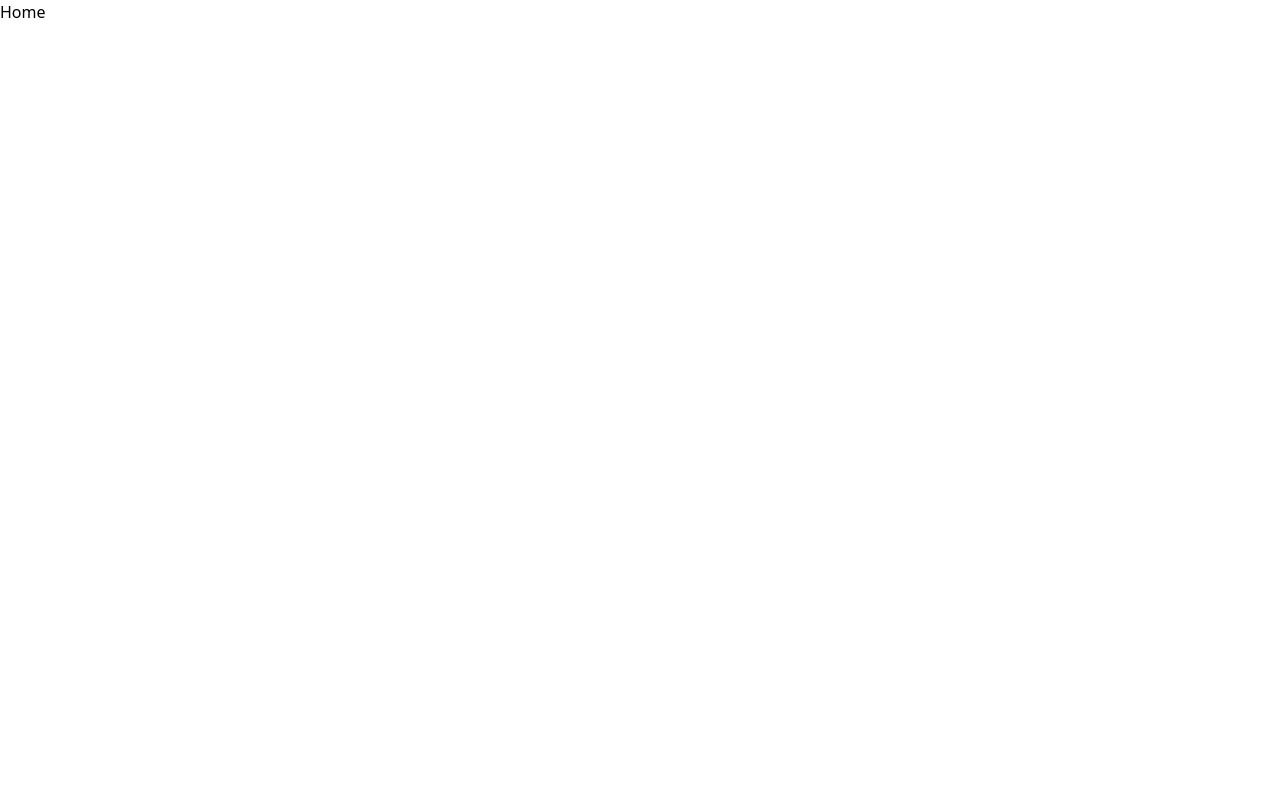
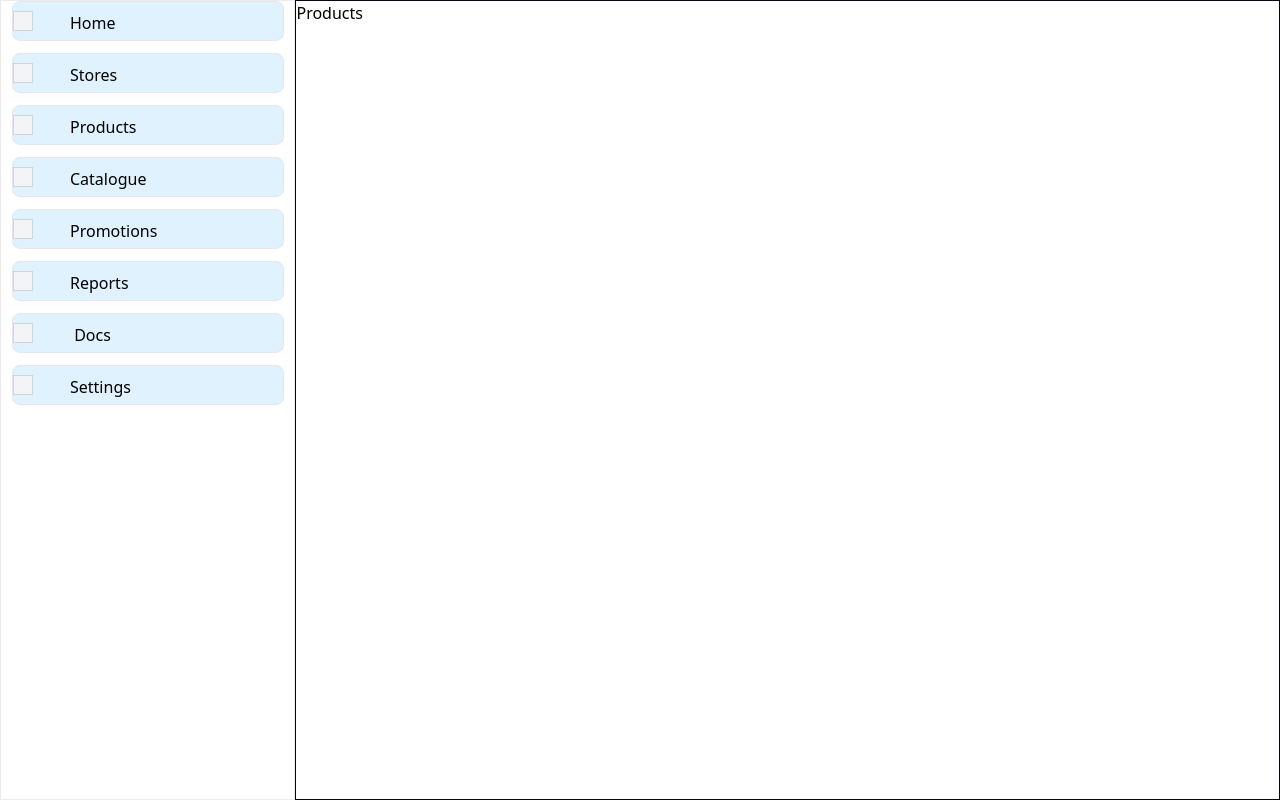
Before and after one commit to rajkishan7870/wit-by-bit, a React (Create React App) app in the folder frontend/: page / in a window 1280 px wide. Built offline with nearby package versions, Linux system fonts and the light colour scheme.

Commit message:
basic sidebar

```diff
--- /dev/null
+++ b/frontend/src/components/products/Products.tsx
@@ -0,0 +1,11 @@
+import React from 'react'
+
+interface Props {}
+
+const Products : React.FC<Props> = () => {
+  return (
+    <div>Products</div>
+  )
+}
+
+export default Products
--- /dev/null
+++ b/frontend/src/components/sidebar/Sidebar.module.css
@@ -0,0 +1,21 @@
+.parentContainer{
+    @apply flex flex-col items-center gap-3;
+}
+
+.spanInsideButton{
+    @apply flex flex-row absolute left-[43px];
+}
+
+
+.sideButton{
+    @apply bg-sky-100 w-[272px] h-[40px] rounded-[8px] border hover:border-sky-500 flex flex-row items-center;
+}
+
+
+.insideButton{
+    @apply w-[45px] h-[20px] absolute left-[70px];
+}
+
+.rectangle{
+    @apply w-[20px] h-[20px] bg-gray-100 border border-gray-300;
+}
--- /dev/null
+++ b/frontend/src/components/sidebar/Sidebar.tsx
@@ -0,0 +1,28 @@
+import React from 'react'
+import style from "./Sidebar.module.css"
+
+interface Props {}
+
+const Sidebar : React.FC<Props> = () => {
+
+
+  const sideBarArray = ["Home", "Stores", "Products", "Catalogue", "Promotions", "Reports", "Docs", "Settings"]
+
+  return (
+    <div className={style.parentContainer}>
+        {sideBarArray.map((ele)=>{
+          return(
+            <button className={style.sideButton}>
+
+              <span><div className={style.rectangle}></div></span>
+
+              <span className={style.insideButton}>{ele}</span>
+
+              </button>
+          )
+        })}
+    </div>
+  )
+}
+
+export default Sidebar
--- a/frontend/src/pages/Home.module.css
+++ b/frontend/src/pages/Home.module.css
@@ -0,0 +1,11 @@
+.parentContainer{
+    @apply flex flex-row
+}
+
+.sidebarContainer{
+    @apply w-[320px] h-screen border border-[rgba(0,0,0,0.08)]
+}
+
+.productsContainer{
+    @apply w-5/6 h-screen border border-gray-950
+}
--- a/frontend/src/pages/Home.tsx
+++ b/frontend/src/pages/Home.tsx
@@ -1,7 +1,17 @@
 import React from 'react'
+import Sidebar from '../components/sidebar/Sidebar'
+import Products from '../components/products/Products'
+import style from "./Home.module.css"
 
 export default function Home() {
-  return (
-    <div>Home</div>
-  )
+    return (
+        <div className={style.parentContainer}>
+            <div className={style.sidebarContainer}>
+                <Sidebar />
+            </div>
+            <div className={style.productsContainer}>
+                <Products />
+            </div>
+        </div>
+    )
 }
```
Also changed, not shown: frontend/src/components/products/Products.module.css (added).
